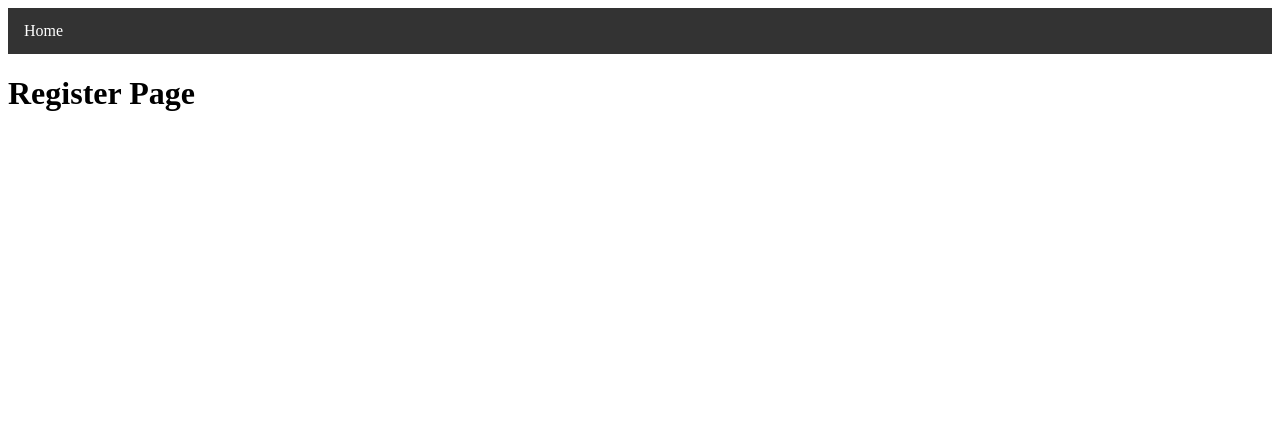
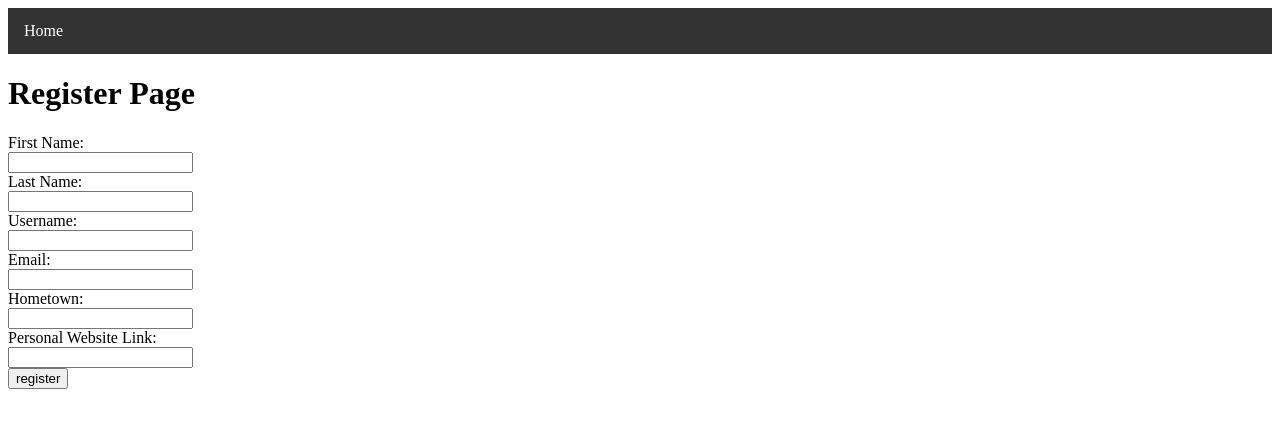
Before and after one commit to OmarKhatib01/WeCode-Website, a Flask app: template templates/register.html in a window 1280 px wide. Shown: the top 428 px of the page. Run offline with Flask 2, Linux system fonts and the light colour scheme; the template is opened without the code that fills it, so the values that code supplies are empty.

Commit message:
register page

```diff
--- a/app.py
+++ b/app.py
@@ -6,7 +6,8 @@ app = Flask(__name__)
 db = dataset.connect("postgres://ddwbsshctrcopd:5873de1bae81aa8dd1c1680475d0f7a1674dd3ceb057f0c285c81179783333e7@ec2-174-129-224-33.compute-1.amazonaws.com:5432/d32641cd2da4vv")
 
 
-@app.route('/')
+
+
 @app.route('/home')
 def homepage():
 	return render_template('home.html')
@@ -16,6 +17,26 @@ def homepage():
 # TODO: route to /feed
 
 # TODO: route to /register
+@app.route('/register', methods=["GET", "POST"])
+def regist():
+	if request.method == "GET":
+		return render_template ("register.html")
+	else:
+		form = request.form
+		firstname = form["firstname"]
+		lastname = form["lastname"]
+		username= form["username"]
+		email = form["email"]
+		hometown = form["hometown"]
+		personalwebsite = form["personalwebsite"]
+		usersTable = db["users"]
+		entry = {"firstname":firstname , "lastname":lastname, "username":username , "email":email , "hometown":hometown , "personalwebsite":personalwebsite}
+		usersTable.insert(entry)
+		return render_template("register.html", firstname = firstname, email = email, hometown = hometown, lastname = lastname, personalwebsite = personalwebsite)
+		usersTable = db["users"]
+		nameToCheck = "username"
+		results = list(users.find(username = nameToCheck))
+		print len(results)
 
 # TODO: route to /error
 
--- a/templates/register.html
+++ b/templates/register.html
@@ -2,7 +2,23 @@
 
 {% block body %}
 <h1>Register Page</h1>
+<!-- TODO: implement register page -->
+<form action = "/register" method="POST">
+	First Name: <br>
+	<input type="text" name = "firstname" required> <br>
+	Last Name: <br>
+	<input type="text" name="lastname" required><br>
+	Username: <br>
+	<input type="text" name="username" required><br>
+	Email: <br>
+	<input type = "text" name = "email" type ="email" required><br>
+	Hometown: <br>
+	<input type = "text" name = "hometown" required><br>
+	Personal Website Link: <br>
+	<input type = "text" name = "personalwebsite" ><br>
 
-<!-- TODO: implement register page -->
+	<input id="button" type="submit" value="register">
+</form>
+
 
 {% endblock %}
```
